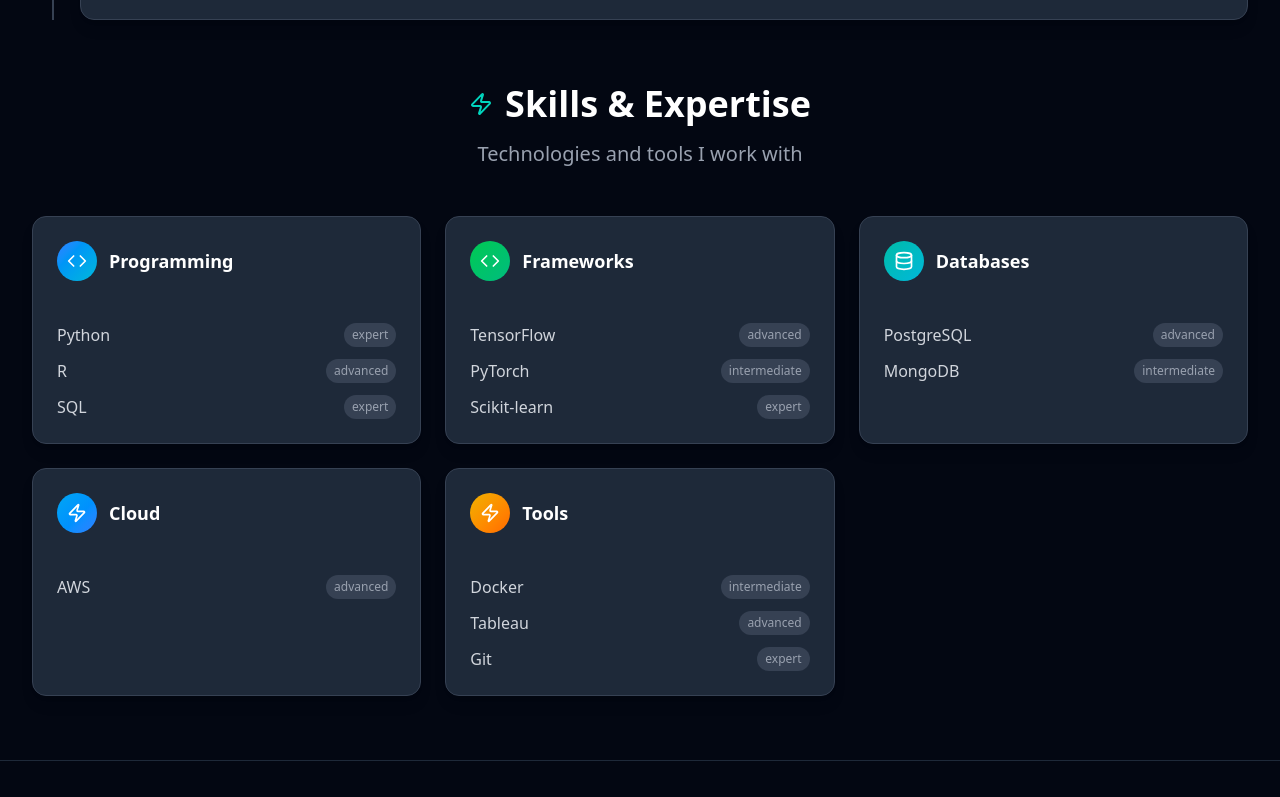
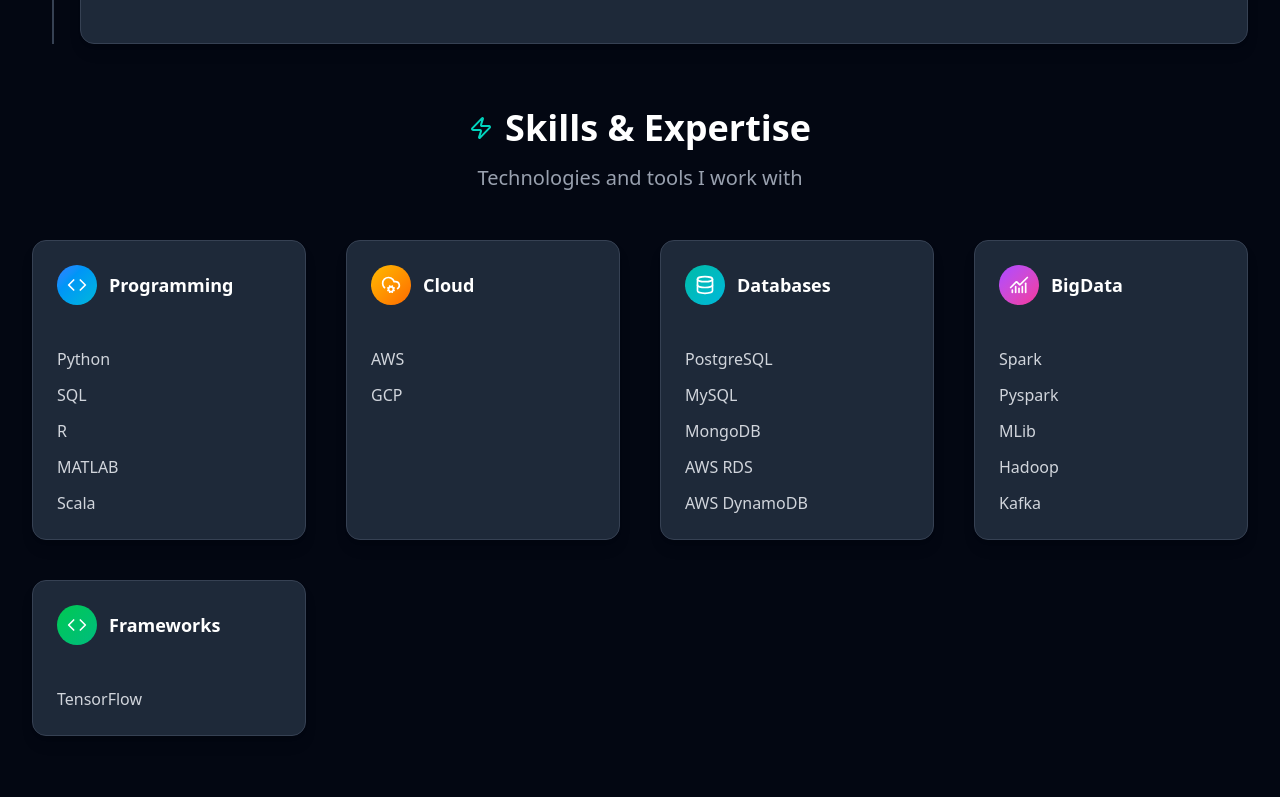
Before and after one commit to prathamsolanki-USC/portfolio, a React (Vite) app: page /about in a window 1280 px wide. Shown: the part 2000-2797 px from the top of the page. Built offline with nearby package versions, Linux system fonts and the light colour scheme.

Commit message:
about page edit

```diff
--- a/src/components/pages/About.jsx
+++ b/src/components/pages/About.jsx
@@ -1,6 +1,6 @@
 import React from 'react';
 import { motion } from 'framer-motion';
-import { Briefcase, Calendar, MapPin, Code, Database, Zap, Award } from 'lucide-react';
+import { Briefcase, Calendar, MapPin, Code, Database, Zap, Award,CloudCog,ChartNoAxesCombined } from 'lucide-react';
 import { Card, CardContent, CardHeader, CardTitle } from '@/components/ui/card';
 
 // Static data
@@ -64,17 +64,41 @@
 
 const skills = [
     { id: 1, name: "Python", category: "programming", proficiency: "expert" },
-    { id: 2, name: "R", category: "programming", proficiency: "advanced" },
-    { id: 3, name: "SQL", category: "programming", proficiency: "expert" },
-    { id: 4, name: "TensorFlow", category: "frameworks", proficiency: "advanced" },
-    { id: 5, name: "PyTorch", category: "frameworks", proficiency: "intermediate" },
-    { id: 6, name: "Scikit-learn", category: "frameworks", proficiency: "expert" },
-    { id: 7, name: "PostgreSQL", category: "databases", proficiency: "advanced" },
-    { id: 8, name: "MongoDB", category: "databases", proficiency: "intermediate" },
-    { id: 9, name: "AWS", category: "cloud", proficiency: "advanced" },
-    { id: 10, name: "Docker", category: "tools", proficiency: "intermediate" },
-    { id: 11, name: "Tableau", category: "tools", proficiency: "advanced" },
-    { id: 12, name: "Git", category: "tools", proficiency: "expert" }
+    { id: 2, name: "SQL", category: "programming", proficiency: "advanced" },
+    { id: 3, name: "R", category: "programming", proficiency: "expert" },
+    { id: 4, name: "MATLAB", category: "programming", proficiency: "expert" },
+    { id: 5, name: "Scala", category: "programming", proficiency: "expert" },
+
+    { id: 6, name: "AWS", category: "cloud", proficiency: "advanced" },
+    { id: 7, name: "GCP", category: "cloud", proficiency: "advanced" },
+
+    { id: 8, name: "PostgreSQL", category: "databases", proficiency: "advanced" },
+    { id: 9, name: "MySQL", category: "databases", proficiency: "advanced" },
+    { id: 10, name: "MongoDB", category: "databases", proficiency: "advanced" },
+    { id: 11, name: "AWS RDS", category: "databases", proficiency: "advanced" },
+    { id: 12, name: "AWS DynamoDB", category: "databases", proficiency: "advanced" },
+
+    { id: 13, name: "Spark", category: "bigData", proficiency: "expert" },
+    { id: 14, name: "Pyspark", category: "bigData", proficiency: "expert" },
+    { id: 15, name: "MLib", category: "bigData", proficiency: "expert" },
+    { id: 16, name: "Hadoop", category: "bigData", proficiency: "expert" },
+    { id: 17, name: "Kafka", category: "bigData", proficiency: "expert" },
+
+    { id: 18, name: "TensorFlow", category: "frameworks", proficiency: "advanced" },
+
+
+
+
+
+
+    // { id: 4, name: "TensorFlow", category: "frameworks", proficiency: "advanced" },
+    // { id: 5, name: "PyTorch", category: "frameworks", proficiency: "intermediate" },
+    // { id: 6, name: "Scikit-learn", category: "frameworks", proficiency: "expert" },
+    // { id: 7, name: "PostgreSQL", category: "databases", proficiency: "advanced" },
+    // { id: 8, name: "MongoDB", category: "databases", proficiency: "intermediate" },
+    // { id: 10, name: "Docker", category: "tools", proficiency: "intermediate" },
+    // { id: 11, name: "Tableau", category: "tools", proficiency: "advanced" },
+    // { id: 12, name: "Git", category: "tools", proficiency: "expert" },
 ];
 
 function ExperienceTimeline({ experiences }) {
@@ -107,7 +131,7 @@
                             </div>
                         </CardHeader>
                         <CardContent className="p-6">
-                            <div className="flex items-center gap-2 text-gray-400 mb-4">
+                            <div className="flex items-center gap-2 text-gray-400 mb-6">
                                 <MapPin className="h-4 w-4" />
                                 <span>{exp.location}</span>
                                 <span className="px-2 py-1 bg-gray-700 rounded-full text-xs font-medium capitalize text-gray-300">
@@ -149,9 +173,10 @@
     programming: { icon: Code, color: "from-blue-500 to-cyan-500" },
     frameworks: { icon: Code, color: "from-green-500 to-emerald-500" },
     databases: { icon: Database, color: "from-teal-500 to-cyan-500" },
-    cloud: { icon: Zap, color: "from-sky-500 to-blue-500" },
+    cloud: { icon: CloudCog, color: "from-amber-400 to-orange-500" },
     tools: { icon: Zap, color: "from-yellow-500 to-orange-500" },
     design: { icon: Zap, color: "from-cyan-500 to-teal-500" },
+    bigData: { icon: ChartNoAxesCombined, color: "from-purple-500 to-pink-500" },
 };
 
 function SkillsGrid({ skills }) {
@@ -165,7 +190,7 @@
     }, {});
 
     return (
-        <div className="grid md:grid-cols-2 lg:grid-cols-3 gap-6">
+        <div className="grid md:grid-cols-2 lg:grid-cols-4 gap-10">
             {Object.entries(groupedSkills).map(([category, skillList], index) => (
                 <motion.div
                     key={category}
@@ -190,9 +215,9 @@
                                 {skillList.map(skill => (
                                     <div key={skill.id} className="flex items-center justify-between">
                                         <span className="text-gray-300 font-medium">{skill.name}</span>
-                                        <span className="text-xs text-gray-400 bg-gray-700 px-2 py-1 rounded-full">
+                                        {/* <span className="text-xs text-gray-400 bg-gray-700 px-2 py-1 rounded-full">
                                             {skill.proficiency}
-                                        </span>
+                                        </span> */}
                                     </div>
                                 ))}
                             </div>
--- a/src/components/pages/Home.jsx
+++ b/src/components/pages/Home.jsx
@@ -62,7 +62,7 @@
   <span className="bg-gradient-to-r from-teal-400 to-cyan-400 bg-clip-text text-transparent text-6xl sm:text-7xl lg:text-8xl font-extrabold">
     {personalInfo.full_name}
   </span>
-  <span className="text-7xl ml-3"> 😊</span>
+  <span className="text-7xl ml-3">😊</span>
 </span>
                     </h1>
                 </motion.div>
@@ -276,7 +276,7 @@
             <InitialHero personalInfo={personalInfo} />
             <ProfessionalSection personalInfo={personalInfo} />
             <ProfileImageSection personalInfo={personalInfo} />
-            <FeaturedProjects projects={featuredProjects} />
+            {/* <FeaturedProjects projects={featuredProjects} /> */}
             <CoreCompetencies />
         </div>
     );
```
